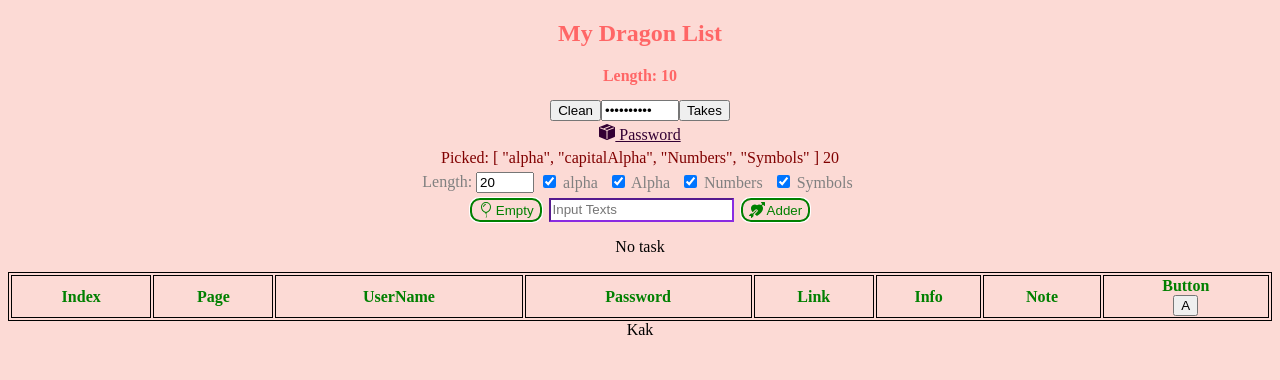
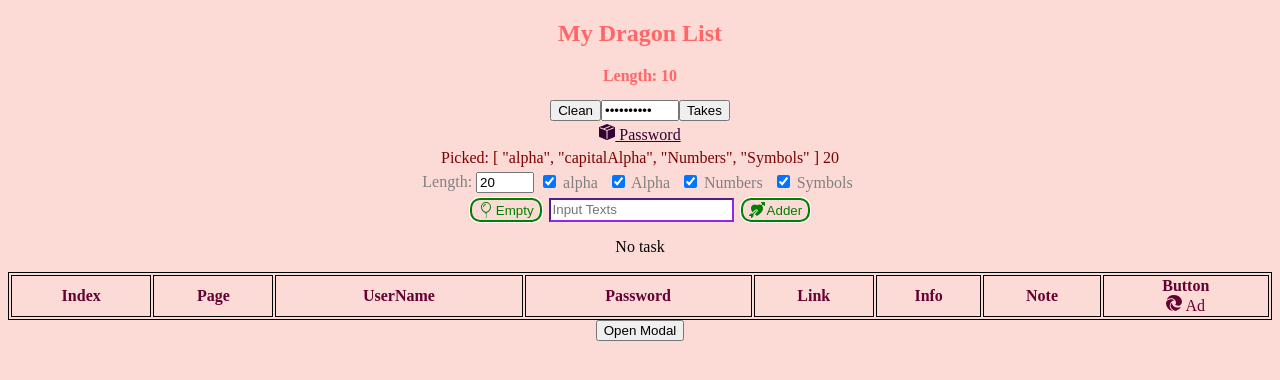
Before and after one commit to cmthang/todoapp, a PHP site: page / in a window 1280 px wide. Shown: the top 380 px of the page. Run offline with PHP 8.4, Linux system fonts and the light colour scheme.

Commit message:
update newTest

```diff
--- a/app.js
+++ b/app.js
@@ -215,4 +215,32 @@ Vue.createApp ({
 
         }
     },
+
 }).mount("#app");
+
+
+// Get the modal
+var modal = document.getElementById("myModal");
+
+// Get the button that opens the modal
+var btn = document.getElementById("myBtn");
+
+// Get the <span> element that closes the modal
+var span = document.getElementsByClassName("close")[0];
+
+// When the user clicks the button, open the modal
+btn.onclick = function() {
+  modal.style.display = "block";
+}
+
+// When the user clicks on <span> (x), close the modal
+span.onclick = function() {
+  modal.style.display = "none";
+}
+
+// When the user clicks anywhere outside of the modal, close it
+window.onclick = function(event) {
+  if (event.target == modal) {
+    modal.style.display = "none";
+  }
+}
--- a/index.html
+++ b/index.html
@@ -1,10 +1,10 @@
 <!DOCTYPE html>
 <html lang="vi">
     <head>
-        <link rel="stylesheet" href="app.css">
         <meta charset="UTF-8" />
         <meta name="viewport" content="width=device-width, initial-scale=1.0" />
         <title>NoteText</title>
+        <link rel="stylesheet" href="app.css">
         <link rel="shortcut icon" href="/src/1.jpg">
     </head>
     <body>
@@ -44,7 +44,7 @@
                             <label for="length">
                                 Length:
                             </label>
-                            <input type="number" class="inputLength" v-model="length" id="length" value=20 min="1" max="47"/>
+                            <input type="number" class="inputLength" v-model="length" id="length" min="1" max="47"/>
                         </div>
 
                         <div class="checkBox">
@@ -130,7 +130,7 @@
 
             <div class="myAccount" v-if="flagAccount()">
                     <table style="width: 100%;">
-                        <tr style="color: green;">
+                        <tr style="color: rgb(102,0,51);">
                             <td><h4>Index</h4></td>
                             <td><h4>Page</h4></td>
                             <td><h4>UserName</h4></td>
@@ -140,48 +140,78 @@
                             <td><h4>Note</h4></td>
                             <td>
                                 <h4>Button</h4>
-                                <button>A</button>
+                                <a>
+                                    <svg xmlns="http://www.w3.org/2000/svg" width="16" height="16" fill="currentColor" class="bi bi-browser-edge" viewBox="0 0 16 16">
+                                    <path d="M9.482 9.341c-.069.062-.17.153-.17.309 0 .162.107.325.3.456.877.613 2.521.54 2.592.538h.002c.667 0 1.32-.18 1.894-.519A3.838 3.838 0 0 0 16 6.819c.018-1.316-.44-2.218-.666-2.664l-.04-.08C13.963 1.487 11.106 0 8 0A8 8 0 0 0 .473 5.29C1.488 4.048 3.183 3.262 5 3.262c2.83 0 5.01 1.885 5.01 4.797h-.004v.002c0 .338-.168.832-.487 1.244l.006-.006a.594.594 0 0 1-.043.041Z"/>
+                                    <path d="M.01 7.753a8.137 8.137 0 0 0 .753 3.641 8 8 0 0 0 6.495 4.564 5.21 5.21 0 0 1-.785-.377h-.01l-.12-.075a5.45 5.45 0 0 1-1.56-1.463A5.543 5.543 0 0 1 6.81 5.8l.01-.004.025-.012c.208-.098.62-.292 1.167-.285.129.001.257.012.384.033a4.037 4.037 0 0 0-.993-.698l-.01-.005C6.348 4.282 5.199 4.263 5 4.263c-2.44 0-4.824 1.634-4.99 3.49Zm10.263 7.912c.088-.027.177-.054.265-.084-.102.032-.204.06-.307.086l.042-.002Z"/>
+                                    <path d="M10.228 15.667a5.21 5.21 0 0 0 .303-.086l.082-.025a8.019 8.019 0 0 0 4.162-3.3.25.25 0 0 0-.331-.35c-.215.112-.436.21-.663.294a6.367 6.367 0 0 1-2.243.4c-2.957 0-5.532-2.031-5.532-4.644.002-.135.017-.268.046-.399a4.543 4.543 0 0 0-.46 5.898l.003.005c.315.441.707.821 1.158 1.121h.003l.144.09c.877.55 1.721 1.078 3.328.996Z"/>
+                                    </svg>
+                                    Ad
+                                </a>
                             </td>
                         </tr>
-                        <tr v-for="(account,index) in accounts">
+                        <tr v-for="(account,index) in accounts" style="color:rgb(153,0,153)">
                             <td>{{index+1}}</td>
                             <td>{{account.account_page}}</td>
                             <td>
-                                {{account.account_name}}
-                                <button v-on:click="copy(account.account_name)">
+                                <h4>{{account.account_name}}</h4>
+                                <a href="#" v-on:click.prevent="copy(account.account_name)">
+                                    <svg xmlns="http://www.w3.org/2000/svg" width="16" height="16" fill="currentColor" class="bi bi-android" viewBox="0 0 16 16">
+                                        <path d="M2.76 3.061a.5.5 0 0 1 .679.2l1.283 2.352A8.94 8.94 0 0 1 8 5a8.94 8.94 0 0 1 3.278.613l1.283-2.352a.5.5 0 1 1 .878.478l-1.252 2.295C14.475 7.266 16 9.477 16 12H0c0-2.523 1.525-4.734 3.813-5.966L2.56 3.74a.5.5 0 0 1 .2-.678ZM5 10a1 1 0 1 0 0-2 1 1 0 0 0 0 2Zm6 0a1 1 0 1 0 0-2 1 1 0 0 0 0 2Z"/>
+                                    </svg>
                                     Get
-                                </button>
+                                </a>
                             </td>
                             <td>
-                                {{account.account_password}}
-                                <button v-on:click="copy(account.account_password)">
+                                <h4>{{account.account_password}}</h4>
+                                <a href="#" v-on:click.prevent="copy(account.account_password)">
+                                    <svg xmlns="http://www.w3.org/2000/svg" width="16" height="16" fill="currentColor" class="bi bi-android" viewBox="0 0 16 16">
+                                        <path d="M2.76 3.061a.5.5 0 0 1 .679.2l1.283 2.352A8.94 8.94 0 0 1 8 5a8.94 8.94 0 0 1 3.278.613l1.283-2.352a.5.5 0 1 1 .878.478l-1.252 2.295C14.475 7.266 16 9.477 16 12H0c0-2.523 1.525-4.734 3.813-5.966L2.56 3.74a.5.5 0 0 1 .2-.678ZM5 10a1 1 0 1 0 0-2 1 1 0 0 0 0 2Zm6 0a1 1 0 1 0 0-2 1 1 0 0 0 0 2Z"/>
+                                    </svg>
                                     Get
-                                </button>
+                                </a>
                             </td>
                             <td>
-                                <a href="#" v-on:click.prevent="isRedirect(account.account_link)" class="buttonFix">
-                                {{account.account_link}}
+                                <a href="#" v-on:click.prevent="isRedirect(account.account_link)" class="buttonFix" style="display:inline-flex ;">
+                                    {{account.account_link}}
+                                </a>
                             </td>
                             <td>{{account.account_info}}</td>
                             <td>{{account.account_note}}</td>
                             <td>
-                                <button>E</button>
-                                <button>D</button>
+                                <h4>
+                                    <a href="#" v-on:click.prevent="">
+                                        <svg xmlns="http://www.w3.org/2000/svg" width="16" height="16" fill="currentColor" class="bi bi-car-front-fill" viewBox="0 0 16 16">
+                                            <path fill-rule="evenodd" d="M2.52 3.515A2.5 2.5 0 0 1 4.82 2h6.362c1 0 1.904.596 2.298 1.515l.792 1.848c.075.175.21.319.38.404.5.25.855.715.965 1.262l.335 1.679c.033.161.049.325.049.49v.413c0 .814-.39 1.543-1 1.997V13.5a.5.5 0 0 1-.5.5h-2a.5.5 0 0 1-.5-.5v-1.338c-1.292.048-2.745.088-4 .088s-2.708-.04-4-.088V13.5a.5.5 0 0 1-.5.5h-2a.5.5 0 0 1-.5-.5v-1.892c-.61-.454-1-1.183-1-1.997v-.413a2.5 2.5 0 0 1 .049-.49l.335-1.68c.11-.546.465-1.012.964-1.261a.807.807 0 0 0 .381-.404l.792-1.848ZM3 10a1 1 0 1 0 0-2 1 1 0 0 0 0 2Zm10 0a1 1 0 1 0 0-2 1 1 0 0 0 0 2ZM6 8a1 1 0 0 0 0 2h4a1 1 0 1 0 0-2H6ZM2.906 5.189l.956-1.913A.5.5 0 0 1 4.309 3h7.382a.5.5 0 0 1 .447.276l.956 1.913a.51.51 0 0 1-.497.731c-.91-.073-3.35-.17-4.597-.17-1.247 0-3.688.097-4.597.17a.51.51 0 0 1-.497-.731Z"/>
+                                        </svg>
+                                        Ed
+                                    </a>
+                                </h4>
+                                <h4>
+                                    <a href="#" v-on:click.prevent="">
+                                        <svg xmlns="http://www.w3.org/2000/svg" width="16" height="16" fill="currentColor" class="bi bi-cassette-fill" viewBox="0 0 16 16">
+                                            <path d="M1.5 2A1.5 1.5 0 0 0 0 3.5v9A1.5 1.5 0 0 0 1.5 14h.191l1.862-3.724A.5.5 0 0 1 4 10h8a.5.5 0 0 1 .447.276L14.31 14h.191a1.5 1.5 0 0 0 1.5-1.5v-9A1.5 1.5 0 0 0 14.5 2h-13ZM4 7a1 1 0 1 1 0-2 1 1 0 0 1 0 2Zm8 0a1 1 0 1 1 0-2 1 1 0 0 1 0 2ZM6 6a1 1 0 0 1 1-1h2a1 1 0 0 1 0 2H7a1 1 0 0 1-1-1Z"/>
+                                            <path d="m13.191 14-1.5-3H4.309l-1.5 3h10.382Z"/>
+                                        </svg>
+                                        De
+                                    </a>
+                                </h4>
                             </td>
                         </tr>
                     </table>
             </div>
 
             <div>
-                Kak
+                <button id="myBtn">Open Modal</button>
+                <div id="myModal" class="modal">
+                    <div class="modal-content">
+                        <span class="close">&times;</span>
+                        <p>Some text in the Modal..</p>
+                    </div>
+                </div>
             </div>
 
         </div>
-
-<template>
-
-</template>
-
 
         <script src="https://unpkg.com/vue@next"></script>
         <script src="https://cdn.jsdelivr.net/npm/axios/dist/axios.min.js"></script>
```
Also changed, not shown: app.css (+40 -0 lines).
